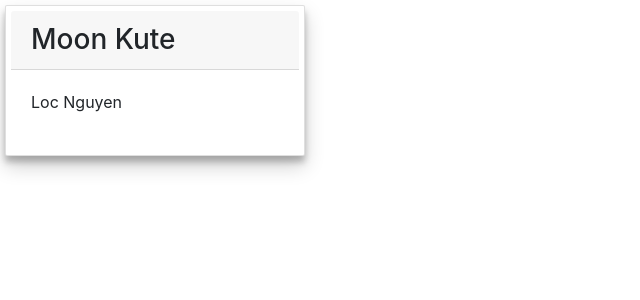
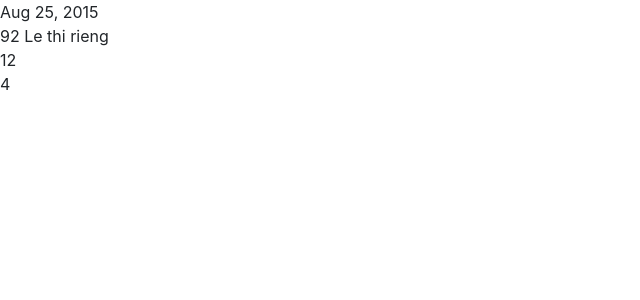
Before and after one commit to duclocn/LearnAngular, an Angular app: page / in a window 1280 px wide. Shown: the top 300 px of the page, without its empty margins (0-640 px from the left). Built offline with nearby package versions, Linux system fonts and the light colour scheme.

Commit message:
Done session 34 - Custome Pipe

```diff
--- a/src/app/app.component.html
+++ b/src/app/app.component.html
@@ -1,4 +1 @@
-<app-card>
-  <h3 class="card-header">Moon Kute</h3>
-  <p class="card-body">Loc Nguyen</p>
-</app-card>
+<app-learn-pipe></app-learn-pipe>
--- /dev/null
+++ b/src/app/learn-pipe/learn-pipe.component.html
@@ -0,0 +1,7 @@
+<p>
+  {{ birthday | date }}<br/>
+  {{ address | async }}<br>
+  {{ 1.9 | roundNum: true: 10 }}<br/>
+  {{ 3.5 | roundNum: false: 1}}
+</p>
+<!-- More pipe in https://Angular.io/api -->
--- /dev/null
+++ b/src/app/learn-pipe/learn-pipe.component.ts
@@ -0,0 +1,16 @@
+import { Component, OnInit } from '@angular/core';
+
+@Component({
+  selector: 'app-learn-pipe',
+  templateUrl: './learn-pipe.component.html',
+  styleUrls: ['./learn-pipe.component.css']
+})
+export class LearnPipeComponent implements OnInit {
+  birthday = new Date(2015, 7, 25);
+  address = Promise.resolve('92 Le thi rieng');
+  constructor() { }
+
+  ngOnInit() {
+  }
+
+}
--- /dev/null
+++ b/src/app/round.pipe.ts
@@ -0,0 +1,14 @@
+import { Pipe, PipeTransform } from '@angular/core';
+
+@Pipe({
+  name: 'roundNum'
+})
+
+export class RoundPipe implements PipeTransform {
+  transform(value: number, isUpper: boolean, addTo: number): number {
+    if (isUpper) {
+      return Math.ceil(value + addTo);
+    }
+    return Math.floor(value + addTo);
+  }
+}
```
Also changed, not shown: src/app/app.module.ts (+5 -2 lines), src/app/learn-pipe/learn-pipe.component.css (added), 1 other file (tests, documents, lock files or other folders).
